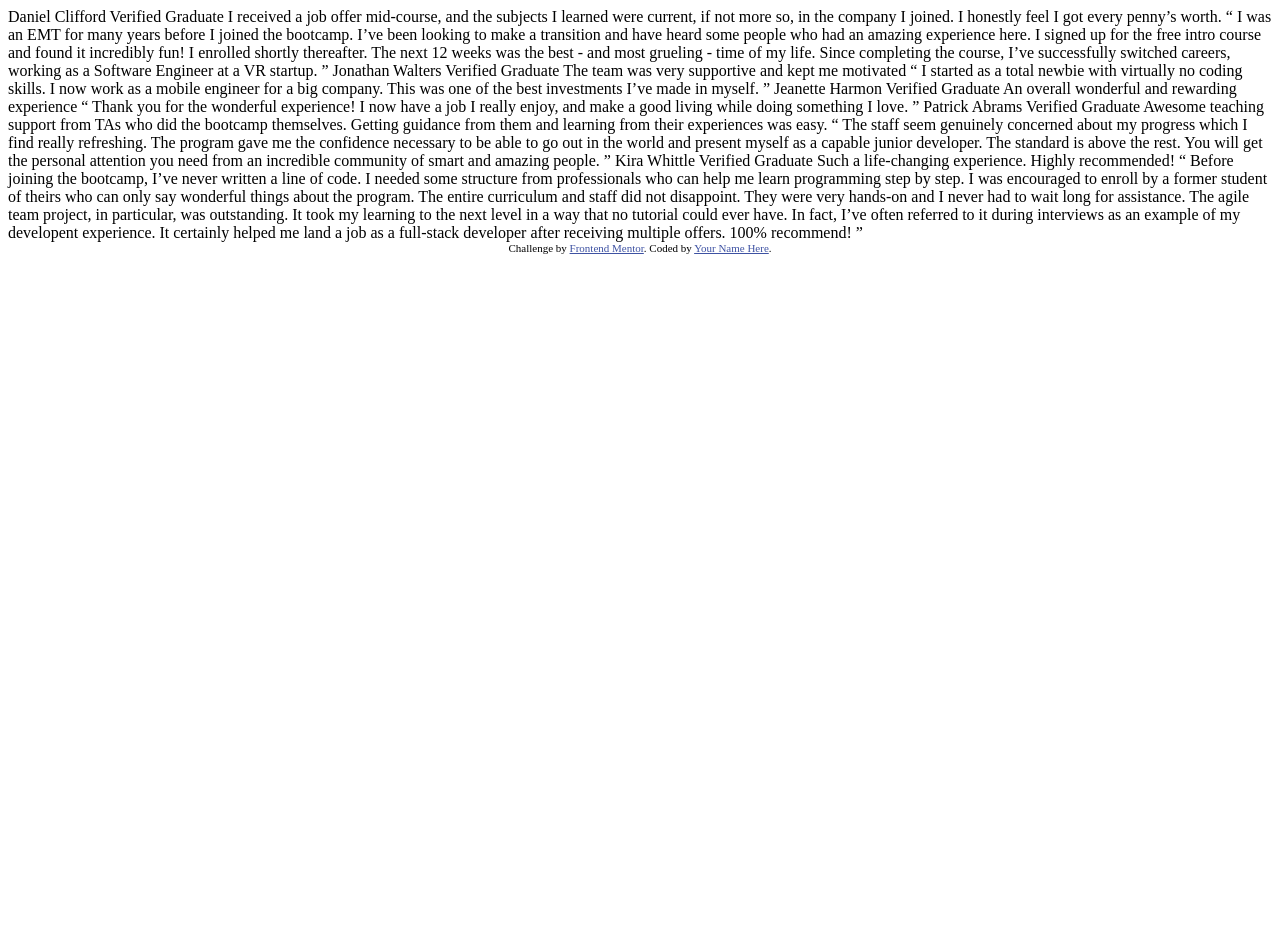
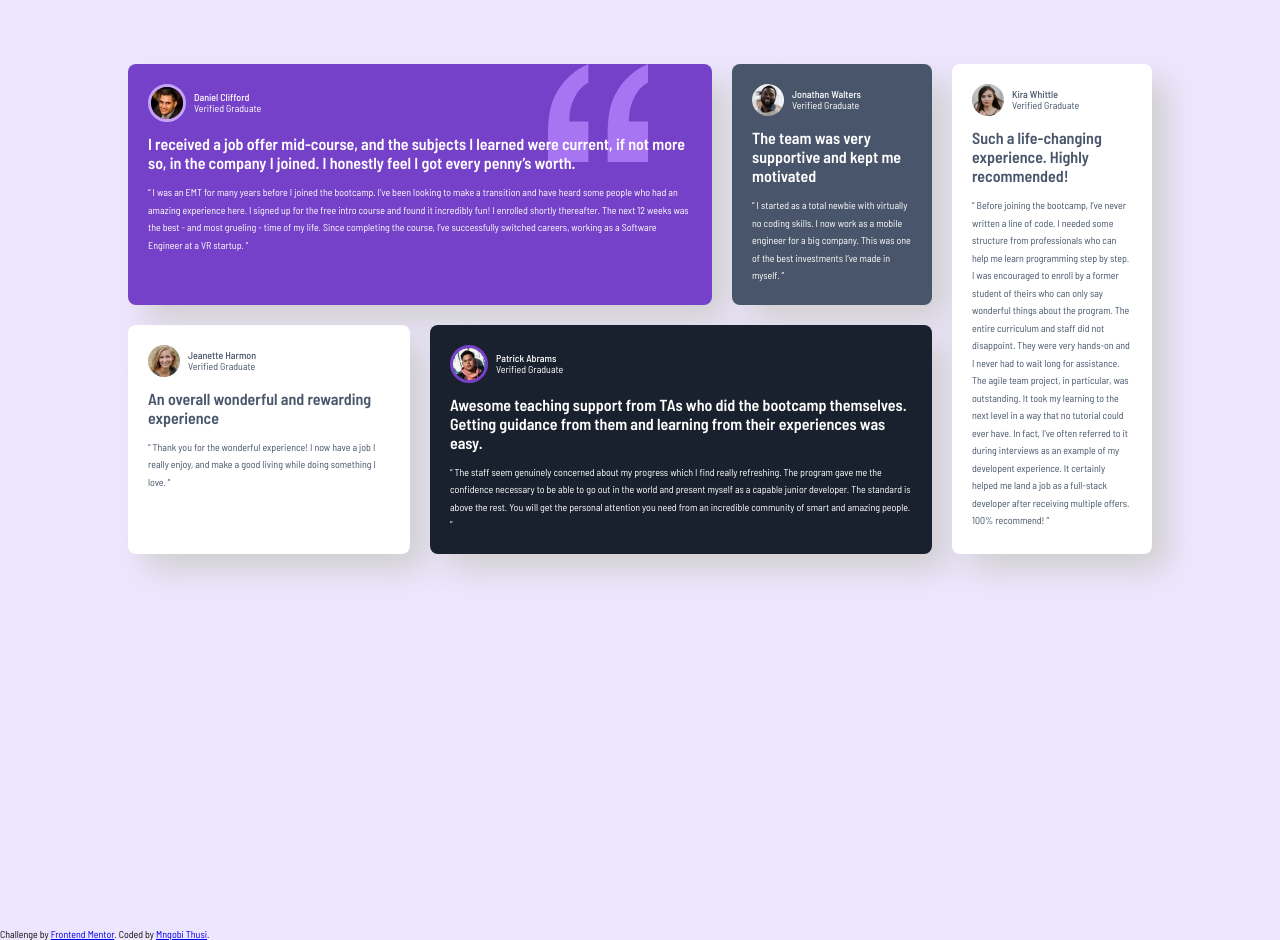
Before and after one commit to CodexLoop/Testimonials-grid-section-ui, a plain HTML site: page index.html in a window 1280 px wide. Before the commit the page ends 800 px from the top, so only its background shows below. Drawn offline with Linux system fonts and the light colour scheme.

Commit message:
Complete version

```diff
--- /dev/null
+++ b/assets/styles.css
@@ -0,0 +1,195 @@
+@import url('https://fonts.googleapis.com/css2?family=Barlow+Semi+Condensed:ital,wght@0,100;0,200;0,300;0,400;0,500;0,600;0,700;0,800;0,900;1,100;1,200;1,300;1,400;1,500;1,600;1,700;1,800;1,900&family=Fraunces:ital,opsz,wght@0,9..144,100..900;1,9..144,100..900&family=Montserrat:ital,wght@0,100..900;1,100..900&family=Outfit:wght@100..900&family=Poppins:ital,wght@0,100;0,200;0,300;0,400;0,500;0,600;0,700;0,800;0,900;1,100;1,200;1,300;1,400;1,500;1,600;1,700;1,800;1,900&display=swap');
+
+/* Global Variables */
+
+:root {
+    --purple-50: hsl(260, 100%, 95%);
+    --purple-300: hsl(264, 82%, 80%);
+    --purple-500: hsl(263, 55%, 52%);
+
+    --white: hsl(0, 0%, 100%);
+    --grey-100: hsl(214, 17%, 92%);
+    --grey-200: hsl(0, 0%, 81%);
+    --grey-400: hsl(224, 10%, 45%);
+    --grey-500: hsl(217, 19%, 35%);
+    --dark-blue: hsl(219, 29%, 14%);
+    --black: hsl(0, 0%, 7%);
+
+    --body-copy: 13px;
+
+    --regular: 500;
+    --bold: 600;
+
+    --media-mobile: 375px;
+    --media-desktop: 1440px;
+}
+
+
+/* Global styles */
+
+html {box-sizing: border-box;}
+
+*, *::before, *::after {
+    margin: 0;
+    padding: 0;
+    box-sizing: initial;
+}
+
+body {
+    font-family: 'Barlow Semi Condensed', sans-serif;
+    background-color: var(--purple-50);
+    font-size: var(--body-copy);
+    color: var(--black);
+}
+
+
+/* Main Section: Mobile first! */
+
+.wrapper {
+    display: grid;
+    grid-template-columns: minmax(250px, 350px);
+    grid-template-rows: repeat(5, min-content);
+    justify-content: center;
+
+    grid-template-areas:
+        "card1"
+        "card2"
+        "card3"
+        "card4"
+        "card5"
+    ;
+
+    width: 80dvw;
+    min-height: 100dvh;
+    margin: auto;
+    margin-block: 4rem;
+    gap: 40px;
+}
+
+.card {
+    display: grid;
+    grid-template-rows: repeat(3, min-content);
+    grid-gap: 1.5rem;
+    padding: 2rem;
+    border-radius: 8px;
+    color: var(--white);
+    box-shadow: 1rem 1rem 2rem var(--grey-200);
+}
+
+.card .profile__info {
+    display: flex;
+    gap: 1rem;
+    align-items: center;
+}
+
+.card img {
+    border-radius: 50%;
+    width: 32px;
+}
+
+.card #quote {
+    display: none;
+}
+
+.card .heading {
+    line-height: 1.5;
+    font-weight: var(--regular);
+    font-size: 18px;
+}
+
+.card h1 {
+    font-weight: var(--bold);
+    font-size: 18px;
+}
+.card p {
+    line-height: 1.75;
+}
+
+.card:first-child {
+    grid-area: card1;
+    background-color: var(--purple-500);
+}
+.card:nth-child(2) {
+    grid-area: card2;
+    background-color: var(--grey-500);
+}
+.card:nth-child(3) {
+    grid-area: card3;
+    background-color: var(--white);
+    color: var(--grey-500);
+}
+.card:nth-child(4) {
+    grid-area: card4;
+    background-color: var(--dark-blue);
+}
+.card:nth-child(5) {
+    grid-area: card5;
+    background-color: var(--white);
+    color: var(--grey-500);
+}
+
+.card:first-child .profile__info img {
+    border: 3px solid var(--purple-300);
+}
+.card:nth-child(4) img {
+    border: 3px solid var(--purple-500);
+}
+
+
+/* Media Queries for larger screens */
+
+:root {--body-copy: 10px;}
+
+@media only screen and (min-width: 720px) {
+    .wrapper {
+        grid-template-columns: repeat(2, minmax(240px, 320px));
+        grid-template-rows: repeat(3, min-content);
+
+        grid-template-areas:
+            "card1 card2"
+            "card1 card5"
+            "card4 card5"
+            "card3 ."
+        ;
+
+        gap: 20px;
+    }
+
+    .card {
+        position: relative;
+        gap: 12px;
+        padding: 20px;
+    }
+    .card .profile__info {gap: 8px;}
+
+    .card .heading {
+        line-height: 1;
+        font-size: var(--body-copy);
+    }
+
+    .card #quote {
+        position: absolute;
+        display: block;
+        top: 0;
+        right: 4rem;
+        border-radius: 0;
+        width: 100px;
+    }
+
+    .card h1 {
+        font-size: 16px;
+        z-index: 1;
+    }
+}
+
+@media only screen and (min-width: 1000px) {
+    .wrapper {
+        grid-template-columns: repeat(2, minmax(150px, 1fr)) repeat(2, 200px);
+        grid-template-rows: repeat(2, min-content);
+
+        grid-template-areas:
+            "card1 card1 card2 card5"
+            "card3 card4 card4 card5"
+        ;
+    }
+}
--- a/index.html
+++ b/index.html
@@ -1,64 +1,108 @@
 <!DOCTYPE html>
 <html lang="en">
+
 <head>
   <meta charset="UTF-8">
-  <meta name="viewport" content="width=device-width, initial-scale=1.0"> <!-- displays site properly based on user's device -->
+  <meta name="viewport" content="width=device-width, initial-scale=1.0">
+  <!-- displays site properly based on user's device -->
 
   <link rel="icon" type="image/png" sizes="32x32" href="./images/favicon-32x32.png">
+  <link rel="stylesheet" href="assets/styles.css">
 
   <title>Frontend Mentor | [Challenge Name Here]</title>
+</head>
 
-  <!-- Feel free to remove these styles or customise in your own stylesheet 👍 -->
-  <style>
-    .attribution { font-size: 11px; text-align: center; }
-    .attribution a { color: hsl(228, 45%, 44%); }
-  </style>
-</head>
 <body>
-  Daniel Clifford
-  Verified Graduate
+  <div class="wrapper">
+    <div class="card">
+      <div class="profile__info">
+        <img src="assets/images/image-daniel.jpg" alt="display photo">
+        <div class="profile__description">
+          <div class="heading">Daniel Clifford</div>
+          <div class="heading__tag">Verified Graduate</div>
+        </div>
+      </div>
 
+      <img id="quote" src="assets/images/bg-pattern-quotation.svg" alt="bg pattern quotation">
+
+      <h1>
         I received a job offer mid-course, and the subjects I learned were current, if not more so,
         in the company I joined. I honestly feel I got every penny’s worth.
+      </h1>
 
+      <p>
         “ I was an EMT for many years before I joined the bootcamp. I’ve been looking to make a
         transition and have heard some people who had an amazing experience here. I signed up
         for the free intro course and found it incredibly fun! I enrolled shortly thereafter.
         The next 12 weeks was the best - and most grueling - time of my life. Since completing
         the course, I’ve successfully switched careers, working as a Software Engineer at a VR startup. ”
+      </p>
+    </div>
 
-  Jonathan Walters
-  Verified Graduate
+    <div class="card">
+      <div class="profile__info">
+        <img src="assets/images/image-jonathan.jpg" alt="display photo">
+        <div class="profile__description">
+          <div class="heading">Jonathan Walters</div>
+          <div class="heading__tag">Verified Graduate</div>
+        </div>
+      </div>
+      <h1>The team was very supportive and kept me motivated</h1>
 
-  The team was very supportive and kept me motivated
-
+      <p>
         “ I started as a total newbie with virtually no coding skills. I now work as a mobile engineer
         for a big company. This was one of the best investments I’ve made in myself. ”
+      </p>
+    </div>
 
-  Jeanette Harmon
-  Verified Graduate
+    <div class="card">
+      <div class="profile__info">
+        <img src="assets/images/image-jeanette.jpg" alt="display photo">
+        <div class="profile__description">
+          <div class="heading">Jeanette Harmon</div>
+          <div class="heading__tag">Verified Graduate</div>
+        </div>
+      </div>
+      <h1>An overall wonderful and rewarding experience</h1>
 
-  An overall wonderful and rewarding experience
-
+      <p>
         “ Thank you for the wonderful experience! I now have a job I really enjoy, and make a good living
         while doing something I love. ”
+      </p>
+    </div>
 
-  Patrick Abrams
-  Verified Graduate
-
+    <div class="card">
+      <div class="profile__info">
+        <img src="assets/images/image-patrick.jpg" alt="display photo">
+        <div class="profile__description">
+          <div class="heading">Patrick Abrams</div>
+          <div class="heading__tag">Verified Graduate</div>
+        </div>
+      </div>
+      <h1>
         Awesome teaching support from TAs who did the bootcamp themselves. Getting guidance from them and
         learning from their experiences was easy.
+      </h1>
 
+      <p>
         “ The staff seem genuinely concerned about my progress which I find really refreshing. The program
         gave me the confidence necessary to be able to go out in the world and present myself as a capable
         junior developer. The standard is above the rest. You will get the personal attention you need from
         an incredible community of smart and amazing people. ”
+      </p>
+    </div>
 
-  Kira Whittle
-  Verified Graduate
+    <div class="card">
+      <div class="profile__info">
+        <img src="assets/images/image-kira.jpg" alt="display photo">
+        <div class="profile__description">
+          <div class="heading">Kira Whittle</div>
+          <div class="heading__tag">Verified Graduate</div>
+        </div>
+      </div>
+      <h1>Such a life-changing experience. Highly recommended!</h1>
 
-  Such a life-changing experience. Highly recommended!
-
+      <p>
         “ Before joining the bootcamp, I’ve never written a line of code. I needed some structure from
         professionals who can help me learn programming step by step. I was encouraged to enroll by a former
         student of theirs who can only say wonderful things about the program. The entire curriculum and staff
@@ -67,10 +111,14 @@
         could ever have. In fact, I’ve often referred to it during interviews as an example of my developent
         experience. It certainly helped me land a job as a full-stack developer after receiving multiple offers.
         100% recommend! ”
+      </p>
+    </div>
+  </div>
 
   <div class="attribution">
     Challenge by <a href="https://www.frontendmentor.io?ref=challenge" target="_blank">Frontend Mentor</a>.
-    Coded by <a href="#">Your Name Here</a>.
+    Coded by <a target="_blank" href="https//mnqobithusi.dev">Mnqobi Thusi</a>.
   </div>
 </body>
+
 </html>
```
Also changed, not shown: assets/images/bg-pattern-quotation.svg (renamed from images/bg-pattern-quotation.svg), assets/images/favicon-32x32.png (renamed from images/favicon-32x32.png), assets/images/image-daniel.jpg (renamed from images/image-daniel.jpg), assets/images/image-jeanette.jpg (renamed from images/image-jeanette.jpg), assets/images/image-jonathan.jpg (renamed from images/image-jonathan.jpg), assets/images/image-kira.jpg (renamed from images/image-kira.jpg), assets/images/image-patrick.jpg (renamed from images/image-patrick.jpg). Lines whose indentation alone changed are shown as unchanged.
